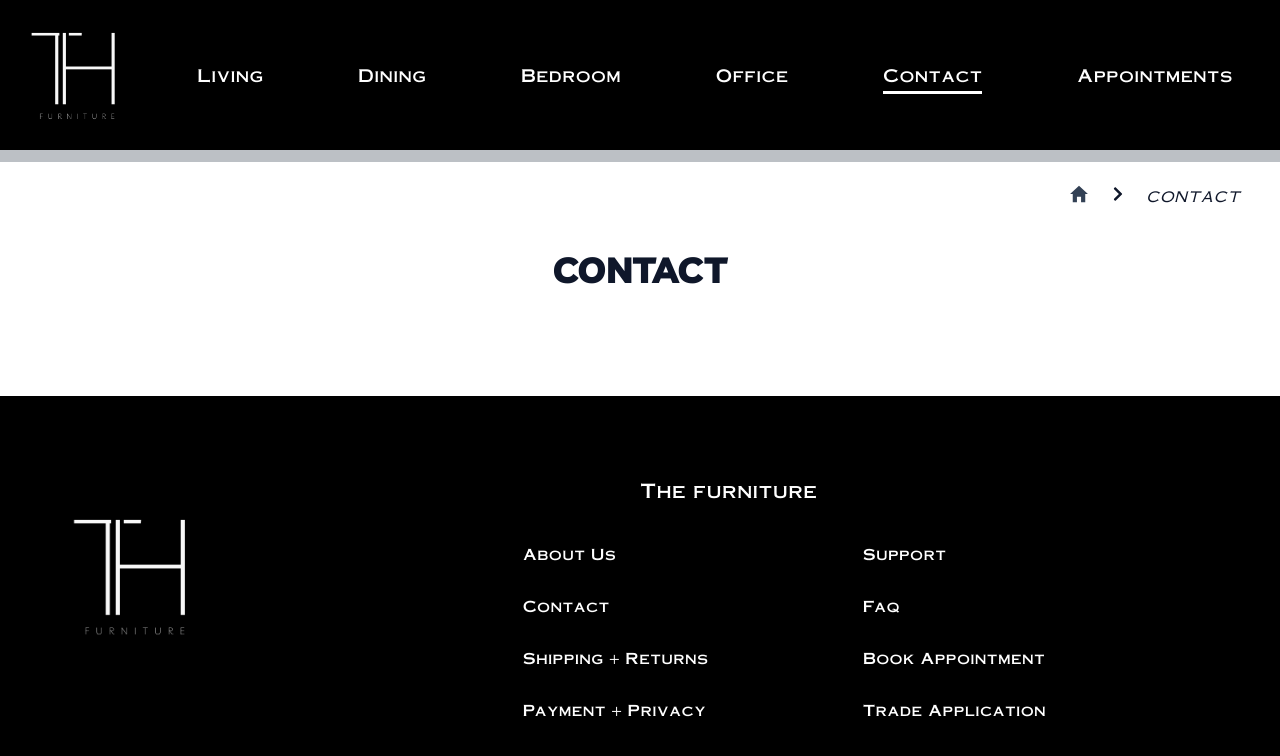
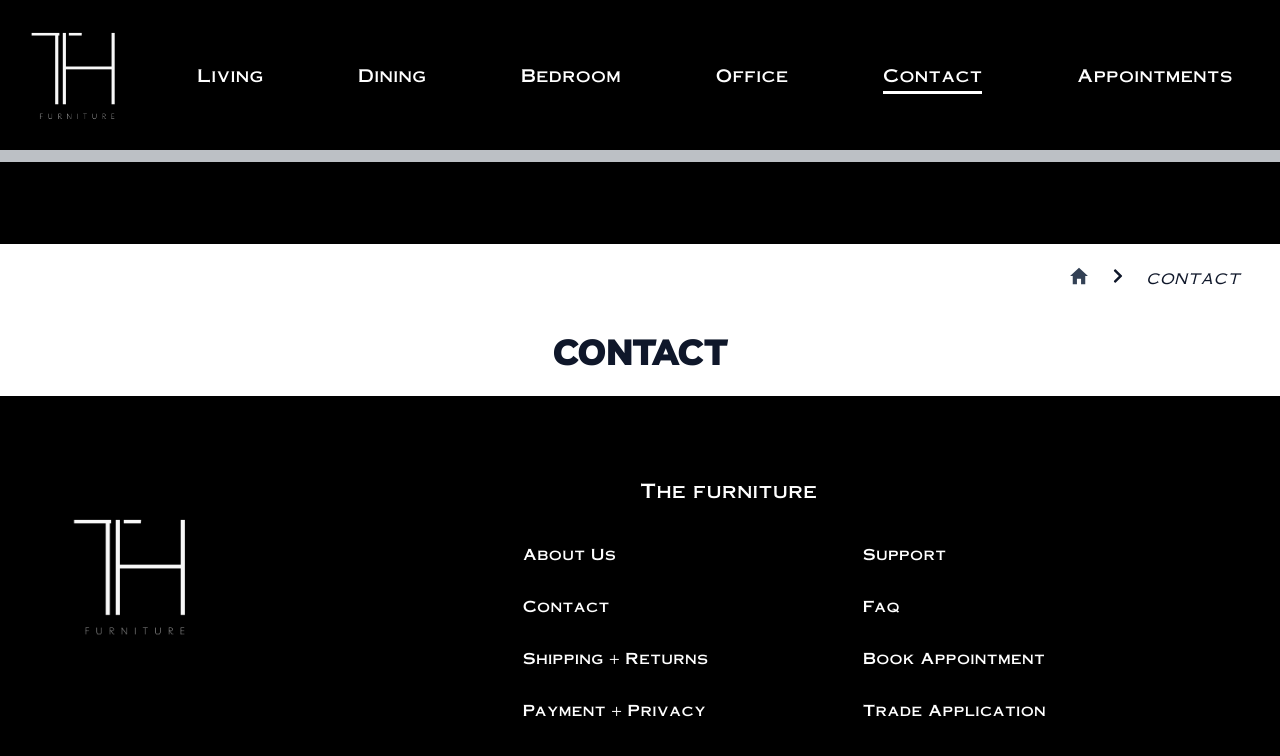
Before and after one commit to qbixmex/the-furniture, a Next.js app: page /contact in a window 1280 px wide. Shown: the top 756 px of the page. Built offline with nearby package versions, Linux system fonts and the light colour scheme.

Commit message:
Sticky Menu

```diff
--- a/package.json
+++ b/package.json
@@ -1,6 +1,6 @@
 {
   "name": "the-furniture",
-  "version": "0.3.2",
+  "version": "0.3.3",
   "private": true,
   "scripts": {
     "dev": "next dev",
--- a/src/app/(components)/main-navigation.component.tsx
+++ b/src/app/(components)/main-navigation.component.tsx
@@ -77,7 +77,6 @@
           />
         </div>
       </div>
-      <div className={styles.bottomDivider} />
     </header>
   );
 };
--- a/src/app/(components)/main-navigation.module.css
+++ b/src/app/(components)/main-navigation.module.css
@@ -30,10 +30,6 @@
   @apply w-full;
 }
 
-.bottomDivider {
-  @apply h-3 bg-gray-300/90;
-}
-
 .subLinksWrapper {
   @apply absolute top-0 left-0 w-[300px] h-[100px] hidden hover:block;
 }
--- a/src/app/globals.css
+++ b/src/app/globals.css
@@ -15,7 +15,7 @@
     min-height: 100vh;
   }
   .header {
-    background-color: #000;
+    @apply bg-black sticky top-0 left-0 z-[100];
   }
   .main {
     @apply bg-white text-slate-900;
--- a/src/app/layout.tsx
+++ b/src/app/layout.tsx
@@ -24,6 +24,7 @@
       ])}>
         <div className="layout">
           <MainNavigation />
+          <div className="h-3 bg-gray-300/90" />
           <main className="main">
             {children}
           </main>
```
